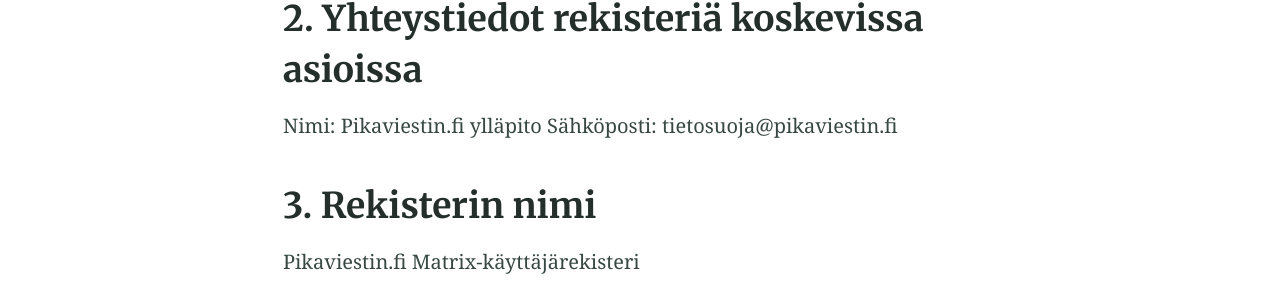
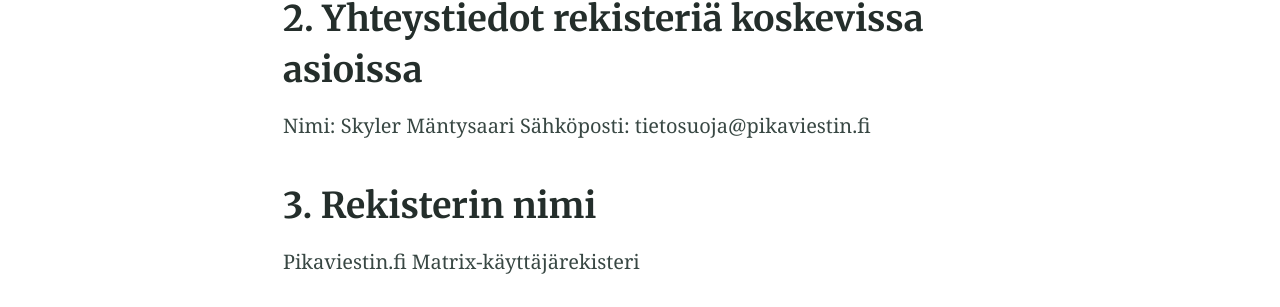
Before and after one commit to pikaviestin/website-www.pikaviestin.fi, a Jekyll site: the page built from tietosuojaseloste.md, in a window 1280 px wide and 900 px high. Shown: the part 393-700 px from the top of the window. Built offline with Jekyll 4.4.1, drawn with Linux system fonts in a browser that asks for light colours; our own code applies the rules of GitHub Pages for plain Markdown files.

Commit message:
Add real name of the contact person
Add real name of the contact person because Pikaviestin.fi is not a
juridical entity.

```diff
--- a/tietosuojaseloste.md
+++ b/tietosuojaseloste.md
@@ -4,7 +4,7 @@
 Nimi: Pikaviestin.fi yhteisö
 
 ## 2. Yhteystiedot rekisteriä koskevissa asioissa
-Nimi: Pikaviestin.fi ylläpito
+Nimi: Skyler Mäntysaari
 Sähköposti: tietosuoja@pikaviestin.fi
 
 ## 3. Rekisterin nimi
```
